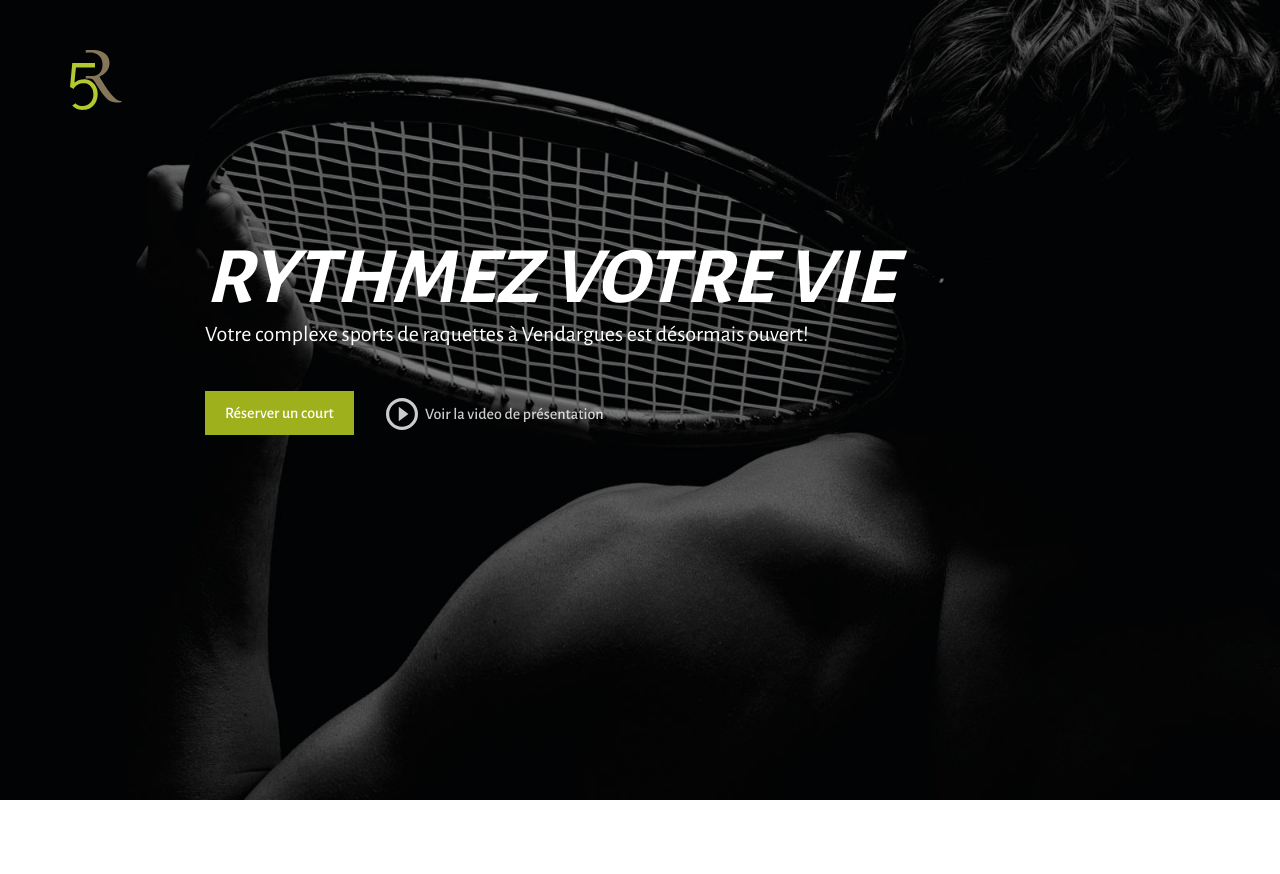
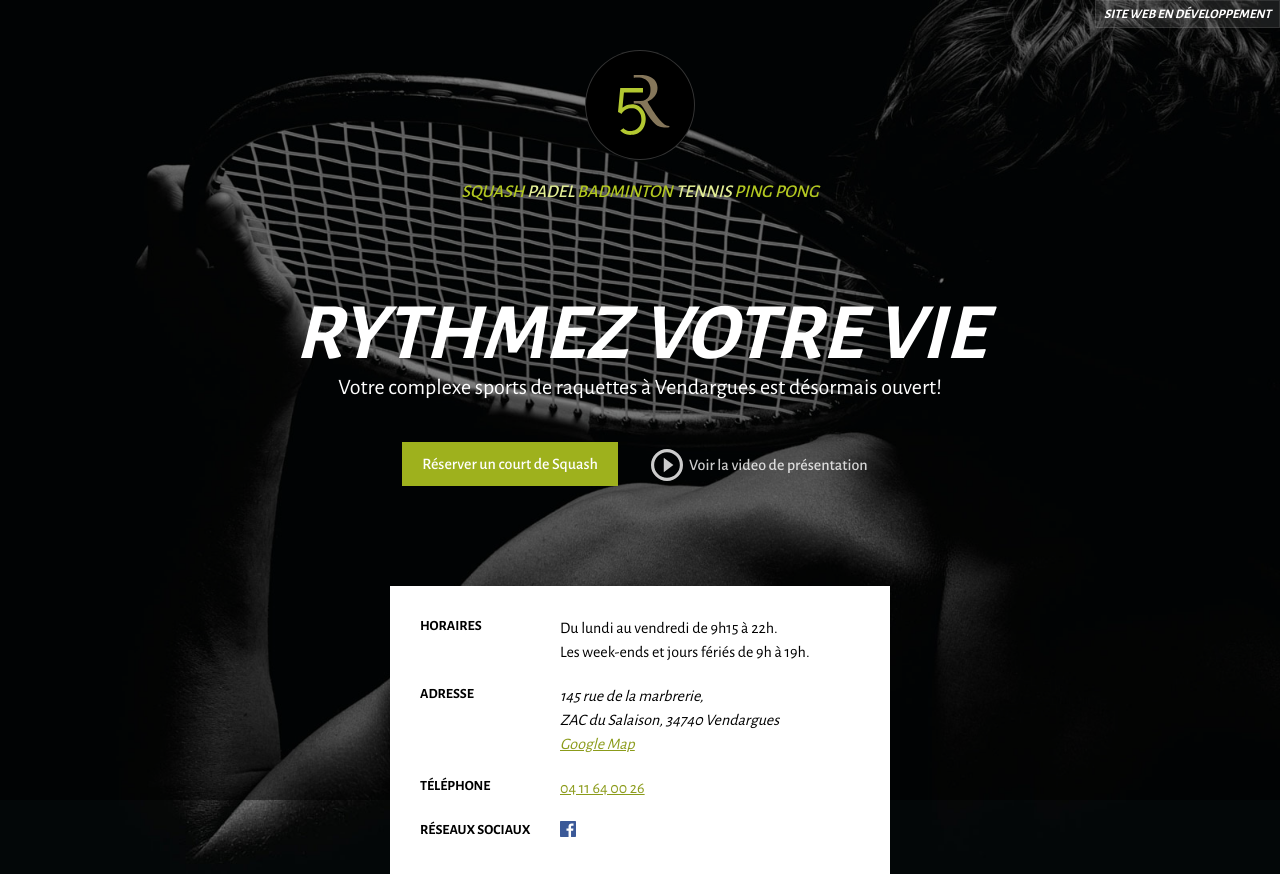
Before and after one commit to vinzcelavi/5raquettes.com, a website: page app/index.html in a window 1280 px wide. Before the commit the page ends 800 px from the top, so only its background shows below. Drawn offline with nearby package versions, Linux system fonts and the light colour scheme; files that its build step writes are made by us from their sources.

Commit message:
Add a temporary homepage

```diff
--- a/app/index.html
+++ b/app/index.html
@@ -30,7 +30,8 @@
     <![endif]-->
 
     <div class="wrapper">
-      <h1 class="logo">
+      <div class="header-logo">
+        <div class="logo">
           <svg width="52px" height="60px" viewBox="0 0 52 60" version="1.1" xmlns="http://www.w3.org/2000/svg" xmlns:xlink="http://www.w3.org/1999/xlink">
               <!-- Generator: Sketch 40.3 (33839) - http://www.bohemiancoding.com/sketch -->
               <title>logo</title>
@@ -45,12 +46,20 @@
                   </g>
               </g>
           </svg>
-      </h1>
+        </div>
+        <ul class="sports">
+          <li>Squash</li>
+          <li>Padel</li>
+          <li>Badminton</li>
+          <li>Tennis</li>
+          <li>Ping Pong</li>
+        </ul>
+      </div>
       <header class="header">
         <h1>Rythmez votre vie</h1>
         <h2>Votre complexe sports de raquettes à Vendargues est désormais ouvert!</h2>
         <a href="https://www.setteo.com/club/5r/reservar/" class="btn btn--green">
-          Réserver un court
+          Réserver un court de Squash
         </a>
         <a href="https://www.youtube.com/watch?v=Uua6UxORToc" class="btn btn--white">
           <svg class="nc-icon glyph" width="32px" height="32px" viewBox="0 0 32 32" version="1.1" xmlns="http://www.w3.org/2000/svg" xmlns:xlink="http://www.w3.org/1999/xlink">
@@ -69,16 +78,41 @@
           <span>Voir la video de présentation</span>
         </a>
       </header>
-      <nav class="menu">
-        <ul>
-          <li>Squash</li>
-          <li>Padel</li>
-          <li>Badminton</li>
-          <li>Tennis</li>
-          <li>Ping Pong</li>
-        </ul>
-      </nav>
+      <div class="main">
+        <h3 class="main-heading">
+          Horaires & accès
+        </h3>
+        <div class="main-content">
+          <div class="contact">
+            <span class="contact-label">Horaires</span>
+            <div class="contact-desc">
+              Du lundi au vendredi de 9h15 à 22h.<br>
+              Les week-ends et jours fériés de 9h à 19h.
             </div>
+          </div>
+          <div class="contact">
+            <span class="contact-label">Adresse</span>
+            <address class="contact-desc">
+              145 rue de la marbrerie,<br>
+              ZAC du Salaison, 34740 Vendargues<br>
+              <a href="https://goo.gl/maps/udU7ft4zEvq">Google Map</a>
+            </address>
+          </div>
+          <div class="contact">
+            <span class="contact-label">Téléphone</span>
+            <a class="contact-desc" href="tel:0411640026">04 11 64 00 26</a>
+          </div>
+          <div class="contact">
+            <span class="contact-label">Réseaux Sociaux</span>
+            <a class="contact-desc" href="https://www.facebook.com/5RSquash">
+              <svg class="nc-icon glyph" xmlns="http://www.w3.org/2000/svg" xmlns:xlink="http://www.w3.org/1999/xlink" x="0px" y="0px" width="16px" height="16px" viewBox="0 0 48 48"><g> <path fill="#3b5998" d="M46,0H2C0.89543,0,0,0.89543,0,2v44c0,1.10457,0.89543,2,2,2h23.63829V29.4119h-6.25529v-7.24417h6.25529 v-5.34235c0-6.19977,3.78661-9.57566,9.31723-9.57566c2.64922,0,4.92609,0.19724,5.58963,0.2854v6.47912l-3.83577,0.00174 c-3.00786,0-3.59026,1.42929-3.59026,3.52668v4.62507h7.17347l-0.93401,7.24417h-6.23946V48H46c1.10457,0,2-0.89543,2-2V2 C48,0.89543,47.10457,0,46,0z"></path> </g></svg>
+            </a>
+          </div>
+        </div>
+      </div>
+    </div>
+    <div class="overlay"></div>
+    <div class="work-in-progress">Site web en développement</div>
 
     <!-- Google Analytics: change UA-XXXXX-X to be your site's ID. -->
     <script>
--- a/app/styles/5r.scss
+++ b/app/styles/5r.scss
@@ -1,9 +1,19 @@
+$white: #fff;
+$black: #000;
 $green: #B2C721;
+
+/* apply a natural box layout model to all elements, but allowing components to change */
+html {
+  box-sizing: border-box;
+}
+*, *:before, *:after {
+  box-sizing: inherit;
+}
 
 body {
   font-family: 'Alegreya Sans', sans-serif;
   line-height: 1.5;
-  color: #fff;
+  color: $white;
   background: url(../images/bg-racket.jpg) no-repeat top center fixed;
   background-size: cover;
   overflow-x: hidden;
@@ -17,33 +27,47 @@ h4,
 h5,
 h6 { margin: 0 auto 10px; }
 
+a {
+  color: darken($green, 10%);
+  transition: color .25s;
+
+  &:hover:not(.btn) { color: darken($green, 5%); }
+}
+
 .wrapper {
-  position: absolute;
+  position: relative;
+  z-index: 100;
+  height: 100%;
+}
+
+.overlay {
+  z-index: 1;
+  position: fixed;
   top: 0;
   left: 0;
   right: 0;
   bottom: 0;
-  padding-top: 20px;
-  padding-left: 40px;
-  height: 100%;
   background: rgba(0,0,0,.5);
-
-  @media screen and (min-device-width: 48.000em) {
-    padding-top: 50px;
-    padding-left: 70px;
-    height: auto;
-  }
 }
 
 .logo {
-  margin: 0;
+  display: inline-block;
+  margin: 0 auto 20px;
+  padding: 24px 32px;
+  width: 110px;
+  height: 110px;
+  background-color: #000;
+  border: 1px solid rgba($white, .2);
+  border-radius: 100%;
+  text-align: center;
 }
 
 .btn {
+  margin-bottom: 20px;
   display: inline-block;
   font-weight: 500;
   padding: 10px 20px;
-  color: #fff;
+  color: $white;
   background-color: darken($green, 5%);
   text-decoration: none;
   transition: all .15s;
@@ -60,7 +84,7 @@ h6 { margin: 0 auto 10px; }
     margin-right: 4px;
 
     path {
-      fill: #fff;
+      fill: $white;
     }
   }
 
@@ -72,7 +96,7 @@ h6 { margin: 0 auto 10px; }
 .btn--white {
   padding: 5px 10px;
   background-color: transparent;
-  color: #fff;
+  color: $white;
   opacity: .8;
 
   &:hover {
@@ -80,40 +104,83 @@ h6 { margin: 0 auto 10px; }
   }
 }
 
+.header-logo {
+  margin-top: 50px;
+  margin-bottom: 40px;
+  text-align: center;
+
+  @media screen and (min-width: 48.000em) {
+    margin-bottom: 100px;
+  }
+}
+
 .header {
-  margin: 124px auto 0;
-  width: 940px;
+  margin: 0 auto;
+  margin-top: 40px;
+  margin-bottom: 80px;
+  padding: 0 40px;
+  text-align: center;
 
   h1 {
-    font-size: 80px;
-    line-height: 60px;
+    font-size: 30px;
+    line-height: 30px;
     font-weight: 800;
     font-style: italic;
     text-transform: uppercase;
   }
 
   h2 {
+    margin-bottom: 20px;
+    font-size: 16px;
+    line-height: 1.25;
+    font-weight: 400;
+    color: $white;
+  }
+
+  @media screen and (min-width: 48.000em) {
+    width: 940px;
+    margin-top: 40px;
+    margin-bottom: 80px;
+    padding: 0;
+
+    h1 {
+      font-size: 80px;
+      line-height: 60px;
+    }
+
+    h2 {
       margin-bottom: 40px;
       font-size: 22px;
-    font-weight: 400;
-    color: #fff;
+    }
   }
 }
 
-.menu {
-  margin: 0;
-  padding: 0;
-  margin-bottom: 30px;
+.main {
+  margin: 0 auto;
+  max-width: 500px;
+  color: #000;
+  background: $white;
+
+  .main-heading {
+    padding: 20px;
+    margin-bottom: 20px;
+    border-bottom: 1px solid #eee;
     display: none;
+  }
 
-  ul {
+  .main-content {
+    padding: 30px;
+  }
+}
+
+.sports {
   margin: 0;
   padding: 0;
   list-style: none;
 
   li {
     display: inline-block;
-      font-size: 20px;
+    font-size: 18px;
     line-height: 1.25;
     font-weight: 500;
     font-style: italic;
@@ -121,18 +188,8 @@ h6 { margin: 0 auto 10px; }
     color: $green;
 
     &:nth-child(even) {
-        color: lighten($green, 25%);
+      color: lighten($green, 30%);
     }
-    }
-
-    // @media screen and (min-device-width: 48.000em) {
-    //   margin-bottom: 60px;
-    //
-    //   li {
-    //     font-size: 50px;
-    //     line-height: 1.2;
-    //   }
-    // }
   }
 }
 
@@ -162,3 +219,33 @@ h6 { margin: 0 auto 10px; }
     br { display: block; }
   }
 }
+
+.contact {
+  display: flex;
+  margin-bottom: 20px;
+
+  &:last-child { margin-bottom: 0; }
+
+  .contact-label {
+    width: 140px;
+    font-size: 14px;
+    font-weight: 700;
+    text-transform: uppercase;
+  }
+}
+
+.work-in-progress {
+  position: fixed;
+  top: 0;
+  right: 0;
+  z-index: 120;
+  padding: 4px 8px 2px;
+  font-size: 13px;
+  font-weight: 800;
+  font-style: italic;
+  text-transform: uppercase;
+  color: $white;
+  border: 1px solid rgba($white, .1);
+  background: rgba($white, .1);
+  border-radius: 0 0 0 2px;
+}
```
Lines whose indentation alone changed are shown as unchanged.
